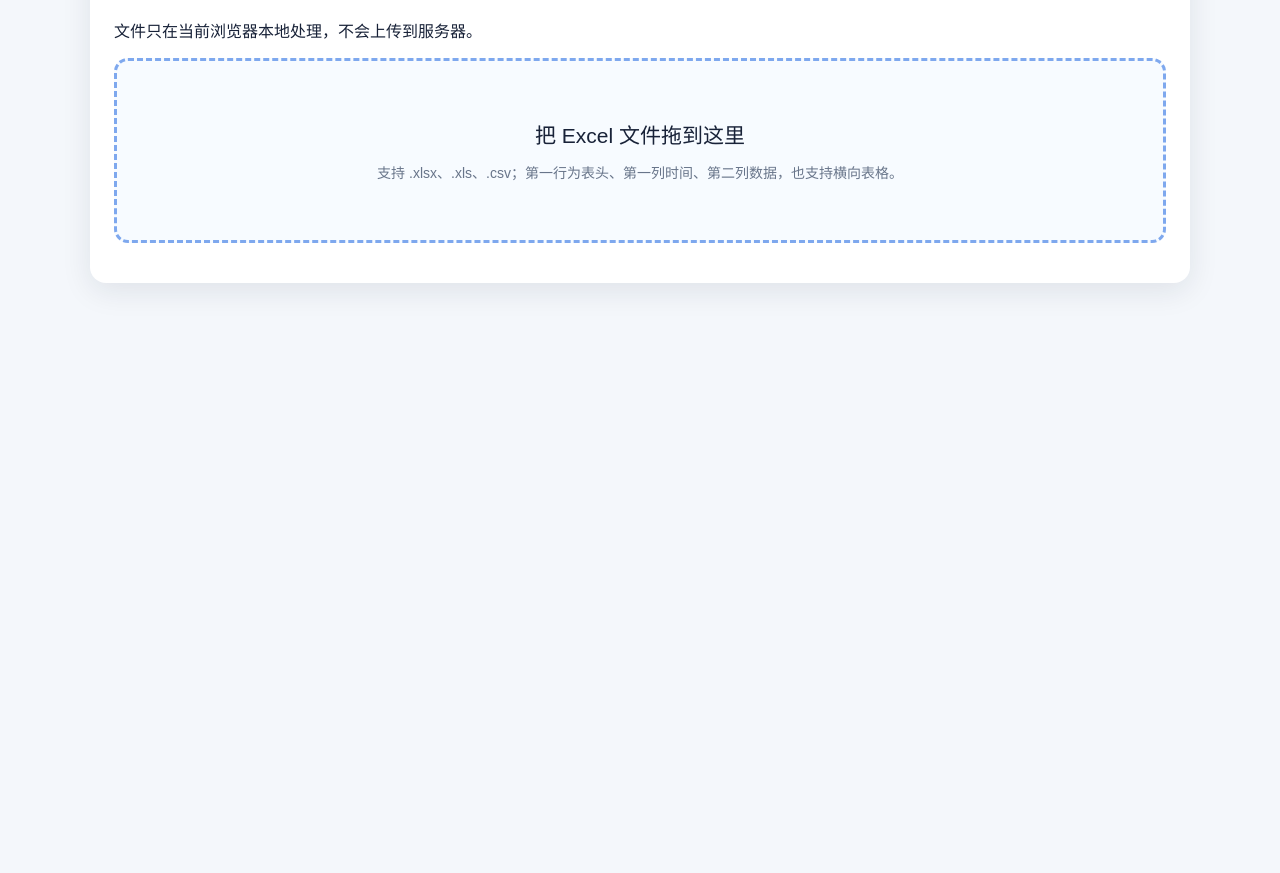
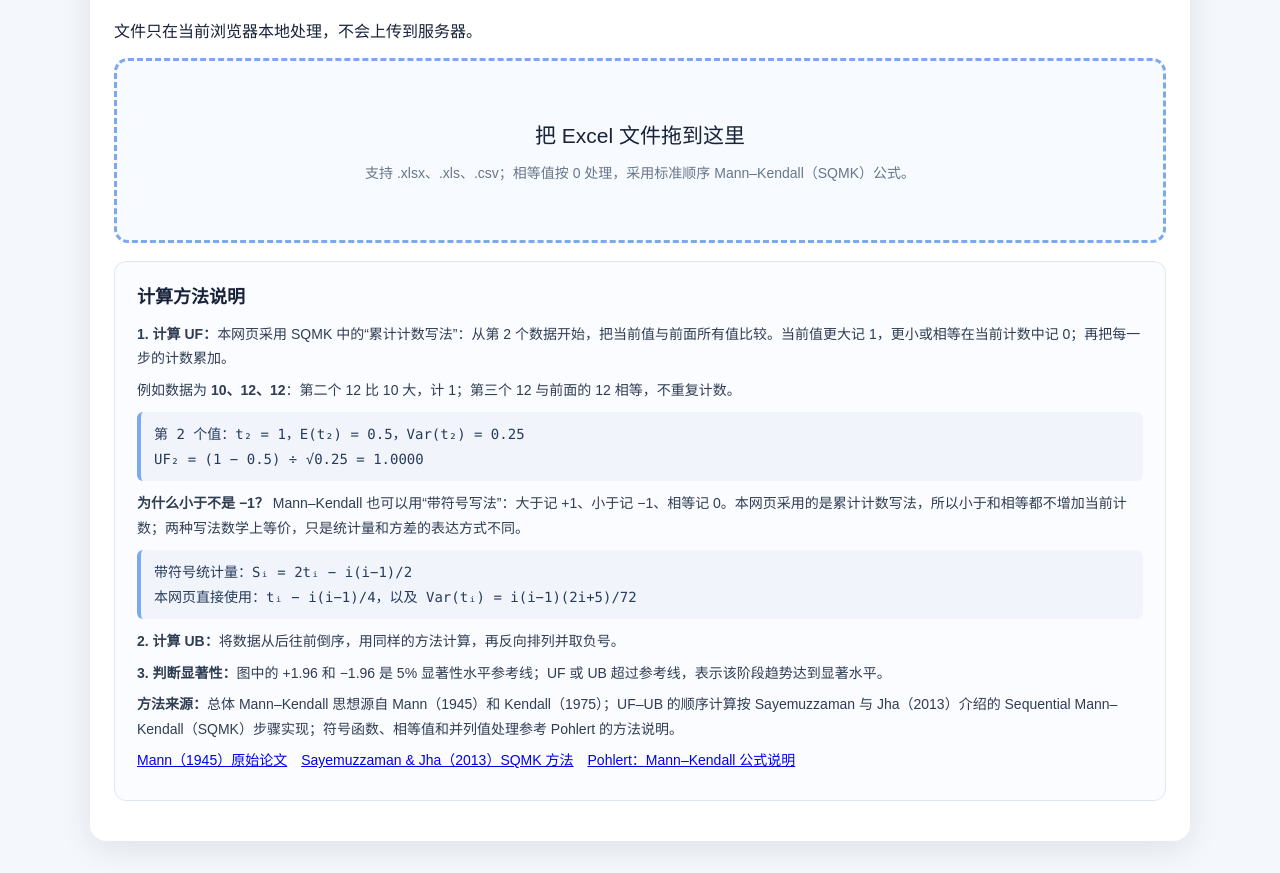
Before and after one commit to baitianle804/uf-ub-analyzer, a plain HTML site: page index.html in a window 1280 px wide. Shown: the part 105-978 px from the top of the page. Before the commit the page ends 800 px from the top, so only its background shows below. Drawn offline with Linux system fonts and the light colour scheme.

Commit message:
Update title and instructions in index.html

```diff
--- a/index.html
+++ b/index.html
@@ -3,7 +3,7 @@
 <head>
 <meta charset="utf-8">
 <meta name="viewport" content="width=device-width, initial-scale=1">
-<title>UF–UB 突变检验（图例下移版 V4）</title>
+<title>UF–UB 标准顺序 Mann–Kendall 检验 V7</title>
 <script src="https://cdn.sheetjs.com/xlsx-0.20.3/package/dist/xlsx.full.min.js"></script>
 <style>
 *{box-sizing:border-box}body{margin:0;background:#f4f7fb;color:#182238;font-family:Arial,"Microsoft YaHei",sans-serif}
@@ -14,12 +14,24 @@ h1{margin-top:0}.drop{padding:58px 20px;text-align:center;border:3px dashed #7ea
 canvas{display:block;width:100%;height:560px;margin-top:18px;border:1px solid #e6ebf2;border-radius:10px}.table{overflow:auto;max-height:380px;margin-top:18px}
 table{border-collapse:collapse;width:100%}th,td{padding:8px 12px;border-bottom:1px solid #e9edf3;text-align:right;white-space:nowrap}th{background:#f5f7fb}th:first-child,td:first-child{text-align:left}
 button{padding:10px 15px;margin:12px 6px 0 0;border:0;border-radius:8px;background:#2864d7;color:#fff;cursor:pointer}
+.method{margin-top:18px;padding:20px 22px;border:1px solid #dfe7f2;border-radius:12px;background:#fbfcff;color:#2f3d52;line-height:1.75;font-size:14px}.method h2{margin:0 0 8px;font-size:18px;color:#182238}.method p{margin:7px 0}.formula{padding:10px 13px;margin:10px 0;background:#f1f5fb;border-left:4px solid #7ea8ee;border-radius:6px;font-family:Consolas,"Microsoft YaHei",monospace;color:#263b5b}
 </style>
 </head>
 <body><main class="box">
 <h1>UF–UB 顺序 Mann–Kendall 突变检验</h1>
 <p>文件只在当前浏览器本地处理，不会上传到服务器。</p>
-<div id="drop" class="drop">把 Excel 文件拖到这里<span class="hint">支持 .xlsx、.xls、.csv；第一行为表头、第一列时间、第二列数据，也支持横向表格。</span></div>
+<div id="drop" class="drop">把 Excel 文件拖到这里<span class="hint">支持 .xlsx、.xls、.csv；相等值按 0 处理，采用标准顺序 Mann–Kendall（SQMK）公式。</span></div>
+<section class="method"><h2>计算方法说明</h2>
+<p><b>1. 计算 UF：</b>本网页采用 SQMK 中的“累计计数写法”：从第 2 个数据开始，把当前值与前面所有值比较。当前值更大记 1，更小或相等在当前计数中记 0；再把每一步的计数累加。</p>
+<p>例如数据为 <b>10、12、12</b>：第二个 12 比 10 大，计 1；第三个 12 与前面的 12 相等，不重复计数。</p>
+<div class="formula">第 2 个值：t₂ = 1，E(t₂) = 0.5，Var(t₂) = 0.25<br>UF₂ = (1 − 0.5) ÷ √0.25 = 1.0000</div>
+<p><b>为什么小于不是 −1？</b> Mann–Kendall 也可以用“带符号写法”：大于记 +1、小于记 −1、相等记 0。本网页采用的是累计计数写法，所以小于和相等都不增加当前计数；两种写法数学上等价，只是统计量和方差的表达方式不同。</p>
+<div class="formula">带符号统计量：Sᵢ = 2tᵢ − i(i−1)/2<br>本网页直接使用：tᵢ − i(i−1)/4，以及 Var(tᵢ) = i(i−1)(2i+5)/72</div>
+<p><b>2. 计算 UB：</b>将数据从后往前倒序，用同样的方法计算，再反向排列并取负号。</p>
+<p><b>3. 判断显著性：</b>图中的 +1.96 和 −1.96 是 5% 显著性水平参考线；UF 或 UB 超过参考线，表示该阶段趋势达到显著水平。</p>
+<p><b>方法来源：</b>总体 Mann–Kendall 思想源自 Mann（1945）和 Kendall（1975）；UF–UB 的顺序计算按 Sayemuzzaman 与 Jha（2013）介绍的 Sequential Mann–Kendall（SQMK）步骤实现；符号函数、相等值和并列值处理参考 Pohlert 的方法说明。</p>
+<p><a href="https://www.jstor.org/stable/1907187" target="_blank" rel="noopener">Mann（1945）原始论文</a>　<a href="https://www.appstate.edu/~perrylb/Courses/Peru/5015/Readings/Sayemuzzaman%26Jha_2013.pdf" target="_blank" rel="noopener">Sayemuzzaman &amp; Jha（2013）SQMK 方法</a>　<a href="https://cran.r-project.org/web/packages/trend/vignettes/trend.pdf" target="_blank" rel="noopener">Pohlert：Mann–Kendall 公式说明</a></p>
+</section>
 <div id="msg"></div><section id="result" hidden><div class="stats"><div class="stat">数据点数<b id="n">—</b></div><div class="stat">趋势判断<b id="trend">—</b></div><div class="stat">首次越过 ±1.96<b id="cross">—</b></div></div>
 <button id="xlsx">下载结果 Excel</button><button id="png">下载图像 PNG</button><canvas id="chart" width="1200" height="560"></canvas>
 <div class="table"><table><thead><tr><th>时间</th><th>数据</th><th>UF</th><th>UB</th><th>+1.96</th><th>-1.96</th></tr></thead><tbody id="tbody"></tbody></table></div></section>
@@ -30,7 +42,7 @@ const el=id=>document.getElementById(id),drop=el("drop");let out=[],labels=[];
 ["dragleave","drop"].forEach(t=>drop.addEventListener(t,e=>{e.preventDefault();drop.classList.remove("over")}));
 drop.addEventListener("drop",e=>{const f=e.dataTransfer.files[0];if(f)run(f)});
 function read(rows){if(!rows.length)return[];const h=rows[0].map(x=>String(x??"")),a=[];if(h.length>2&&h.slice(1).some(x=>/日|月|年|时/.test(x))){const r=rows.find(r=>r.slice(1).some(v=>Number.isFinite(+v)));if(r)r.slice(1).forEach((v,i)=>{if(Number.isFinite(+v))a.push([h[i+1]||i+1,+v])})}else rows.slice(1).forEach(r=>{if(r.length>1&&Number.isFinite(+r[1]))a.push([String(r[0]),+r[1]])});return a}
-function mk(a){const n=a.length,uf=[0],ur=[0];let s=0,t=0;for(let k=1;k<n;k++){for(let i=0;i<k;i++){s+=a[k][1]>a[i][1]?1:a[k][1]<a[i][1]?-1:0}uf[k]=s/Math.sqrt(k*(k+1)*(2*k+5)/18)}const b=[...a].reverse();for(let k=1;k<n;k++){for(let i=0;i<k;i++){t+=b[k][1]>b[i][1]?1:b[k][1]<b[i][1]?-1:0}ur[k]=t/Math.sqrt(k*(k+1)*(2*k+5)/18)}return[uf,ur.reverse().map(v=>-v)]}
+function mk(a){const n=a.length,uf=[],ur=[];let t=0;for(let i=0;i<n;i++){for(let j=0;j<i;j++)if(a[i][1]>a[j][1])t++;const k=i+1;uf[i]=k<2?0:(t-k*(k-1)/4)/Math.sqrt(k*(k-1)*(2*k+5)/72)}const b=[...a].reverse();t=0;for(let i=0;i<n;i++){for(let j=0;j<i;j++)if(b[i][1]>b[j][1])t++;const k=i+1;ur[i]=k<2?0:(t-k*(k-1)/4)/Math.sqrt(k*(k-1)*(2*k+5)/72)}return[uf,ur.reverse().map(v=>-v)]}
 function run(file){el("msg").textContent="正在读取…";const r=new FileReader();r.onload=e=>{try{const wb=XLSX.read(e.target.result,{type:"array"}),rows=XLSX.utils.sheet_to_json(wb.Sheets[wb.SheetNames[0]],{header:1,defval:""}),a=read(rows);if(a.length<2)throw Error("没有找到至少两项有效数据");const [uf,ub]=mk(a);labels=a.map(x=>x[0]);out=a.map((x,i)=>[x[0],x[1],uf[i],ub[i],1.96,-1.96]);show();el("msg").textContent="处理完成："+a.length+" 个数据点"}catch(x){el("msg").textContent="处理失败："+x.message}};r.readAsArrayBuffer(file)}
 function show(){el("result").hidden=false;el("n").textContent=out.length;const i=out.findIndex(x=>x[2]>1.96);el("trend").textContent=out.at(-1)[2]>1.96?"显著上升":out.at(-1)[2]<-1.96?"显著下降":"未达显著";el("cross").textContent=i>=0?labels[i]:"未越过";el("tbody").innerHTML=out.map(r=>"<tr>"+r.map((v,i)=>"<td>"+(i<2?v:Number(v).toFixed(4))+"</td>").join("")+"</tr>").join("");chart()}
 function chart(){const c=el("chart"),x=c.getContext("2d"),w=c.width=c.clientWidth*2,h=c.height=560*2;x.scale(2,2);const W=w/2,H=h/2;
```
